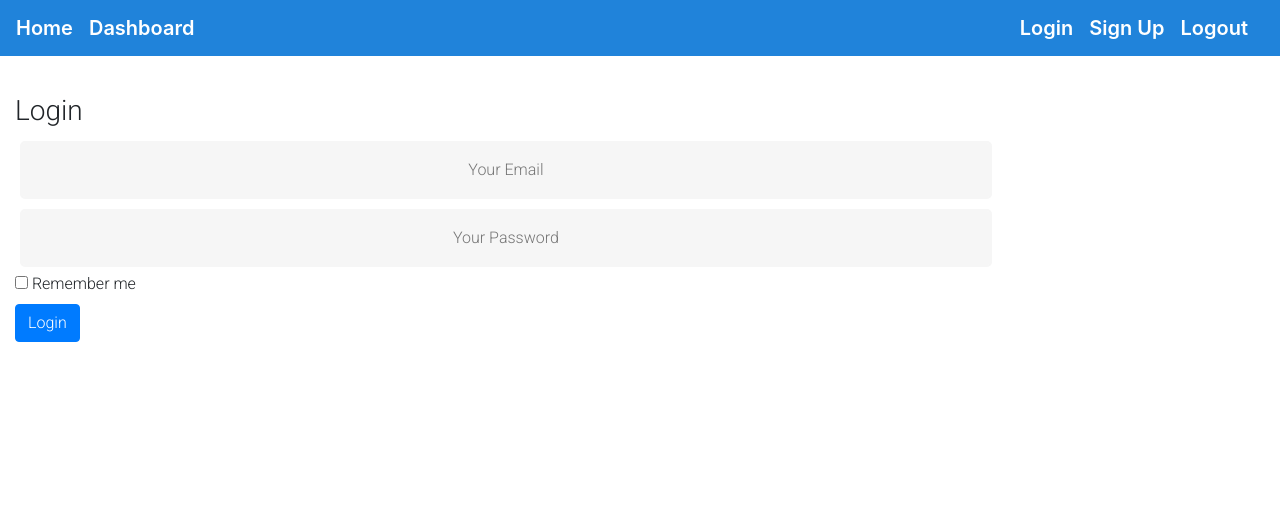
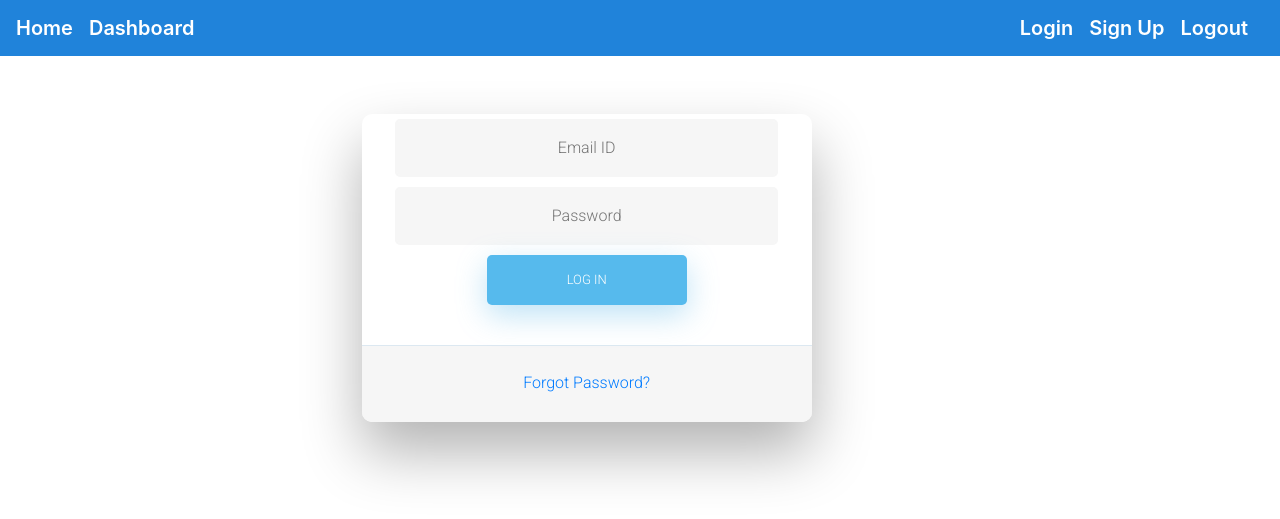
Before and after one commit to paridhisharma24/LMS, a Flask app: page /login in a window 1280 px wide. Shown: the top 519 px of the page. Run offline with Flask 2, Linux system fonts and the light colour scheme; parts of the project's set-up code (start-up, migrations or seed data) failed here and were passed over; some libraries are stand-ins or nearby versions.

Commit message:
new login page

```diff
--- a/templates/login.html
+++ b/templates/login.html
@@ -1,35 +1,34 @@
 {% extends "base.html" %}
 
 {% block content %}
-<div class="column is-4 is-offset-4">
-    <h3 class="title">Login</h3>
-    <div class="box">
+ <div class="wrapper fadeInDown">
+            <div id="formContent">
+              <!-- Tabs Titles -->
+
+              <!-- Icon -->
+
             {% with messages = get_flashed_messages() %}
                 {% if messages %}
-            <div class="notification is-danger">
+                    <div class="fadeIn first">
                         {{ messages[0] }}
                     </div>
                 {% endif %}
             {% endwith %}
+
+
+
+              <!-- Login Form -->
               <form method="POST" action="/login">
-            <div class="field">
-                <div class="control">
-                    <input class="input is-large" type="email" name="email" placeholder="Your Email" autofocus="">
+                <input type="email" id="login" class="fadeIn second" name="email" placeholder="Email ID">
+                <input type="password" id="password" class="fadeIn third" name="password" placeholder="Password">
+                <input type="submit" class="fadeIn fourth" value="Log In">
+              </form>
+
+              <!-- Remind Passowrd -->
+              <div id="formFooter">
+                <a class="underlineHover" href="#">Forgot Password?</a>
               </div>
-            </div>
-            <div class="field">
-                <div class="control">
-                    <input class="input is-large" type="password" name="password" placeholder="Your Password">
-                </div>
-            </div>
-            <div class="field">
-                <label class="checkbox">
-                    <input type="checkbox">
-                    Remember me
-                </label>
-            </div>
-            <button class="button is-block is-info is-large is-fullwidth btn btn-primary">Login</button>
-        </form>
+
             </div>
           </div>
 {% endblock %}
```
Lines whose indentation alone changed are shown as unchanged.
